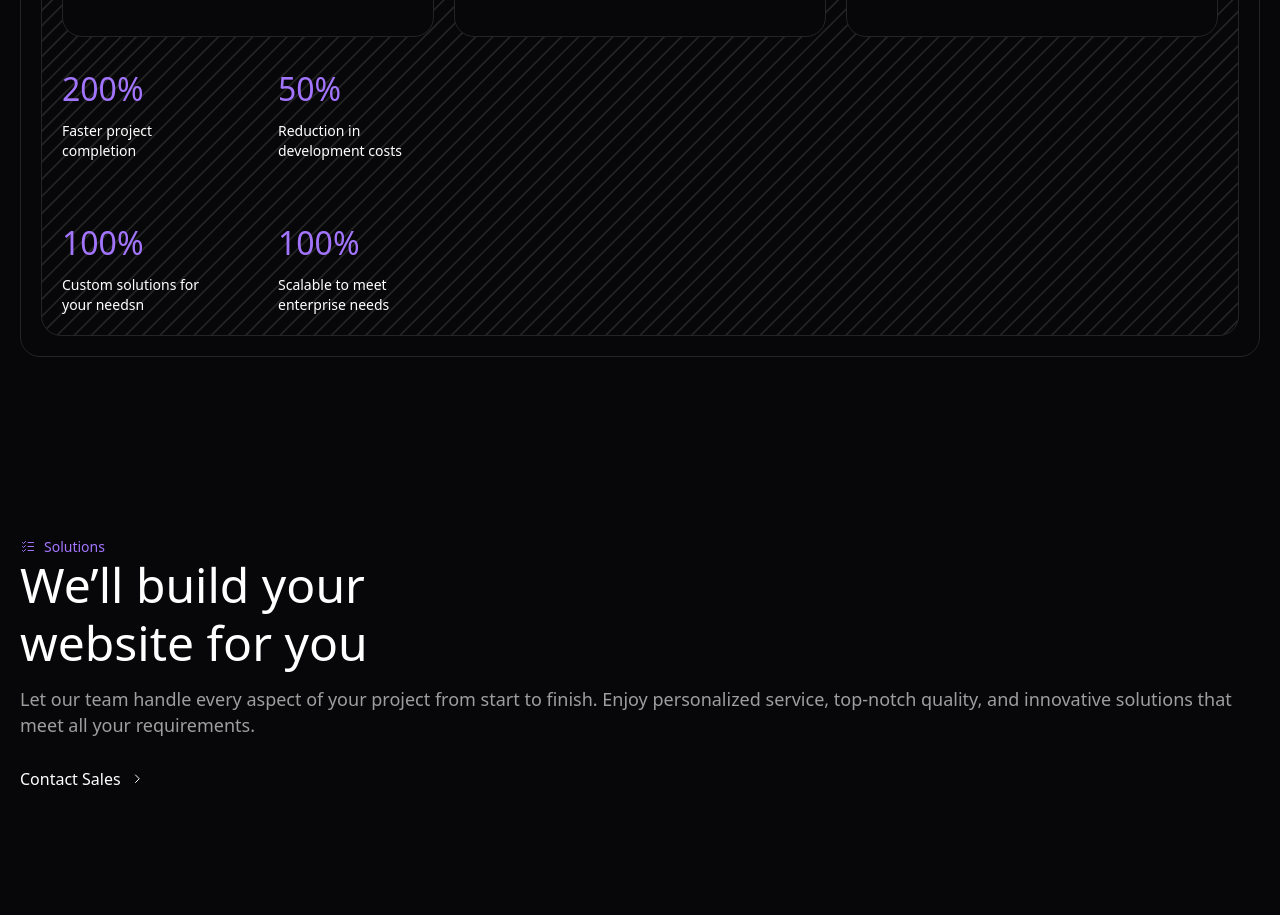
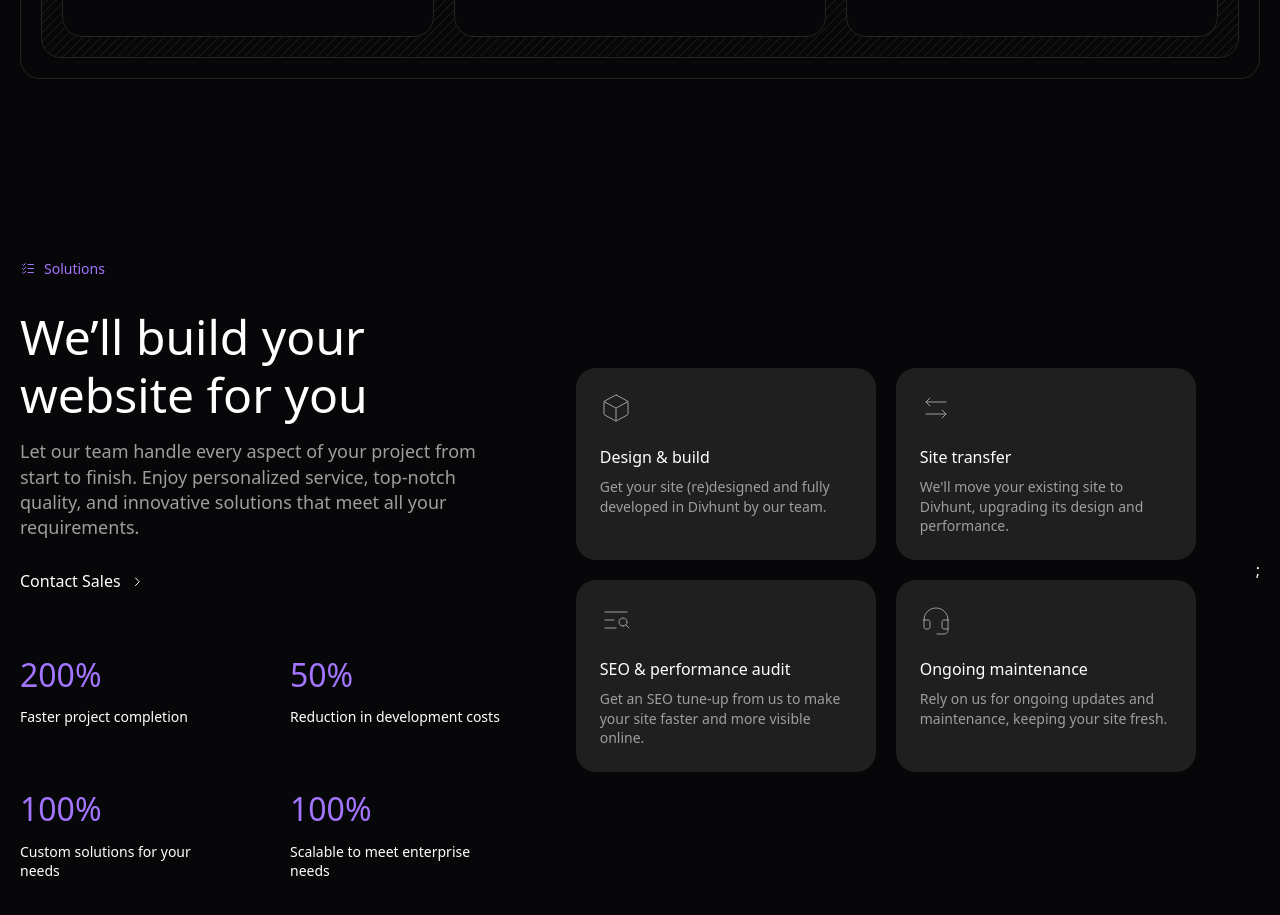
Before and after one commit to olumatty/Divhunt-Clone, a React (Vite) app: page /enterprise in a window 1280 px wide. Shown: the part 1360-2275 px from the top of the page. Built offline with nearby package versions, Linux system fonts and the light colour scheme.

Commit message:
Solution 2.0

```diff
--- a/package.json
+++ b/package.json
@@ -12,7 +12,7 @@
   "dependencies": {
     "@tailwindcss/postcss": "^4.0.6",
     "@tailwindcss/vite": "^4.0.6",
-    "framer-motion": "^12.4.2",
+    "framer-motion": "^12.4.3",
     "lucide-react": "^0.475.0",
     "react": "^19.0.0",
     "react-dom": "^19.0.0",
--- a/src/components/Growth.jsx
+++ b/src/components/Growth.jsx
@@ -98,29 +98,7 @@
                       <p className="text-[#9e9e9e] text-[18px]">Scale your site infinitely with business growth, ensuring instant load times, smooth experiences, no complex setups.</p>
                     </div>
                   </div>
-                  <div className="grid gap-y-[60px] gap-x-[60px] grid-cols-2">
-                    <div>
-                        <p className="text-[#a375ff] mb-[10px] text-[30px] lg:text-[32px]">200%</p>
-                        <p className="text-[14px]">Faster project completion</p>
-                    </div>
-
-                    <div>
-                        <p className="text-[#a375ff] mb-[10px] text-[30px] lg:text-[32px]">50%</p>
-                        <p className="text-[14px]">Reduction in development costs</p>
-                    </div>
-
-                    <div>
-                        <p className="text-[#a375ff] mb-[10px] text-[30px] lg:text-[32px]">100%</p>
-                        <p className="text-[14px]">Custom solutions for your needsn</p>
-                    </div>
-
-                    <div>
-                        <p className="text-[#a375ff] mb-[10px] text-[30px] lg:text-[32px]">100%</p>
-                        <p className="text-[14px]">Scalable to meet enterprise needs</p>
-                    </div>
                   </div>
-                </div>
-
               </div>
             </div>
           </div>
--- a/src/components/Solutions.jsx
+++ b/src/components/Solutions.jsx
@@ -1,21 +1,27 @@
 import React from "react";
+import { motion } from "framer-motion";
 import Solution from "../assets/Solution.svg";
 import Right_Arrow from "../assets/arrow-right.svg";
+import Design from "../assets/Design.svg";
+import Site from "../assets/Site.svg";
+import SEO from "../assets/SEO.svg";
+import Maintenance from "../assets/Maintenance.svg";
 
 const Solutions = () => {
   return (
     <div className="relative pb-[60px] md:pb-[100px] lg:pb-[200px]">
       <div className="relative z-10 w-full max-w-[1400px] my-0 mx-auto px-[20px]">
-        <div className="flex lg:gap-x-[60px] align-items lg:justify-between gap-y-[80p] flex-col">
-          <div className="w-full max-w-full lg:max-w-[480px]">
-            <div className="flex items-center gap-x-2 text-[14px] text-[#a375ff] mb-[30px]]">
+        {/* Parent Flex Container */}
+        <div className="flex flex-col lg:flex-row lg:gap-x-[60px] items-center lg:justify-between gap-y-[80px]">
+          {/* Left Side Content */}
+          <div className="w-full lg:max-w-[480px]">
+            <div className="flex items-center gap-x-2 text-[14px] text-[#a375ff] mb-[30px]">
               <img src={Solution} alt="solution" className="max-w-full" />
               <p className="text-[#a375ff] font-[500]">Solutions</p>
             </div>
             <h2 className="mb-[16px] text-[36px] md:text-[42px] lg:text-[48px] font-[400] leading-[1.2]">
               We’ll build your website for you
             </h2>
-          </div>
             <p className="mb-[30px] text-[#9e9e9e] text-[18px] my-0">
               Let our team handle every aspect of your project from start to
               finish. Enjoy personalized service, top-notch quality, and
@@ -31,6 +37,103 @@
                 />
               </div>
             </div>
+            <div className="grid gap-y-[60px] gap-x-[60px] grid-cols-2">
+              <div>
+                <p className="text-[#a375ff] mb-[10px] text-[30px] lg:text-[32px]">
+                  200%
+                </p>
+                <p className="text-[14px]">Faster project completion</p>
+              </div>
+
+              <div>
+                <p className="text-[#a375ff] mb-[10px] text-[30px] lg:text-[32px]">
+                  50%
+                </p>
+                <p className="text-[14px]">Reduction in development costs</p>
+              </div>
+
+              <div>
+                <p className="text-[#a375ff] mb-[10px] text-[30px] lg:text-[32px]">
+                  100%
+                </p>
+                <p className="text-[14px]">Custom solutions for your needs</p>
+              </div>
+
+              <div>
+                <p className="text-[#a375ff] mb-[10px] text-[30px] lg:text-[32px]">
+                  100%
+                </p>
+                <p className="text-[14px]">Scalable to meet enterprise needs</p>
+              </div>
+            </div>
+          </div>
+          {/* Right Side Comment Component */}
+          <div className="w-full lg:max-w-[620px] lg:ml-auto grid grid-cols-2 gap-[20px]">
+            <motion.div
+              initial={{ y: 50, opacity: 0 }}
+              animate={{ y: 0, opacity: 1 }}
+              transition={{ duration: 0.6, ease: "easeOut" }}
+              className="bg-[#1f1f1f] py-6 px-6 rounded-[20px]"
+            >
+              <img src={Design} className="mb-6" alt="Design" />
+              <h3 className="mb-[10px] text-[16px] leading-[1.2] ">
+                Design & build
+              </h3>
+              <p className="text-[14px] text-[#9e9e9e]">
+                Get your site (re)designed and fully developed in Divhunt by our
+                team.
+              </p>
+            </motion.div>
+
+            <motion.div
+              initial={{ y: 50, opacity: 0 }}
+              animate={{ y: 0, opacity: 1 }}
+              transition={{ duration: 0.6, ease: "easeOut" }}
+              className="bg-[#1f1f1f] py-6 px-6 rounded-[20px]"
+            >
+              <img src={Site} className="mb-6" alt="Design" />
+              <h3 className="mb-[10px] text-[16px] leading-[1.2] ">
+                Site transfer
+              </h3>
+              <p className="text-[14px] text-[#9e9e9e]">
+                We'll move your existing site to Divhunt, upgrading its design
+                and performance.
+              </p>
+            </motion.div>
+
+            <motion.div
+              initial={{ y: 50, opacity: 0 }}
+              animate={{ y: 0, opacity: 1 }}
+              transition={{ duration: 0.6, ease: "easeOut" }}
+              className="bg-[#1f1f1f] py-6 px-6 rounded-[20px]"
+            >
+              <img src={SEO} className="mb-6" alt="Design" />
+              <h3 className="mb-[10px] text-[16px] leading-[1.2] ">
+                SEO & performance audit
+              </h3>
+              <p className="text-[14px] text-[#9e9e9e]">
+                Get an SEO tune-up from us to make your site faster and more
+                visible online.
+              </p>
+            </motion.div>
+
+            <motion.div
+              initial={{ y: 50, opacity: 0 }}
+              animate={{ y: 0, opacity: 1 }}
+              transition={{ duration: 0.6, ease: "easeOut" }}
+              className="bg-[#1f1f1f] py-6 px-6 rounded-[20px]"
+            >
+              <img src={Maintenance} className="mb-6" alt="Design" />
+              <h3 className="mb-[10px] text-[16px] leading-[1.2] ">
+                Ongoing maintenance
+              </h3>
+              <p className="text-[14px] text-[#9e9e9e]">
+                Rely on us for ongoing updates and maintenance, keeping your
+                site fresh.
+              </p>
+            </motion.div>
+          </div>
+          ;
         </div>
       </div>
     </div>
```
Also changed, not shown: 1 other file (tests, documents, lock files or other folders). Lines whose indentation alone changed are shown as unchanged.
